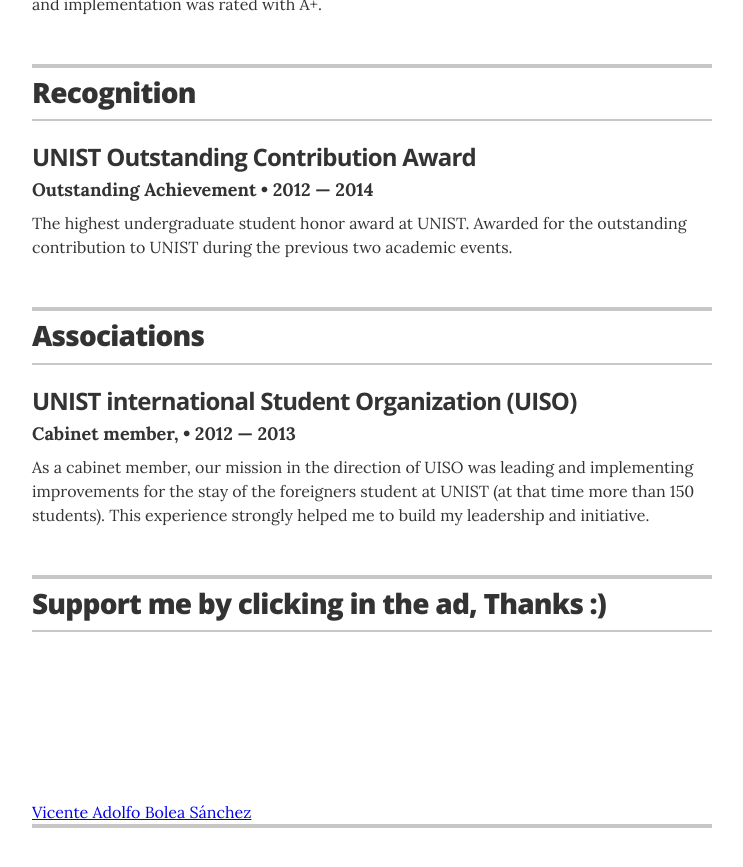
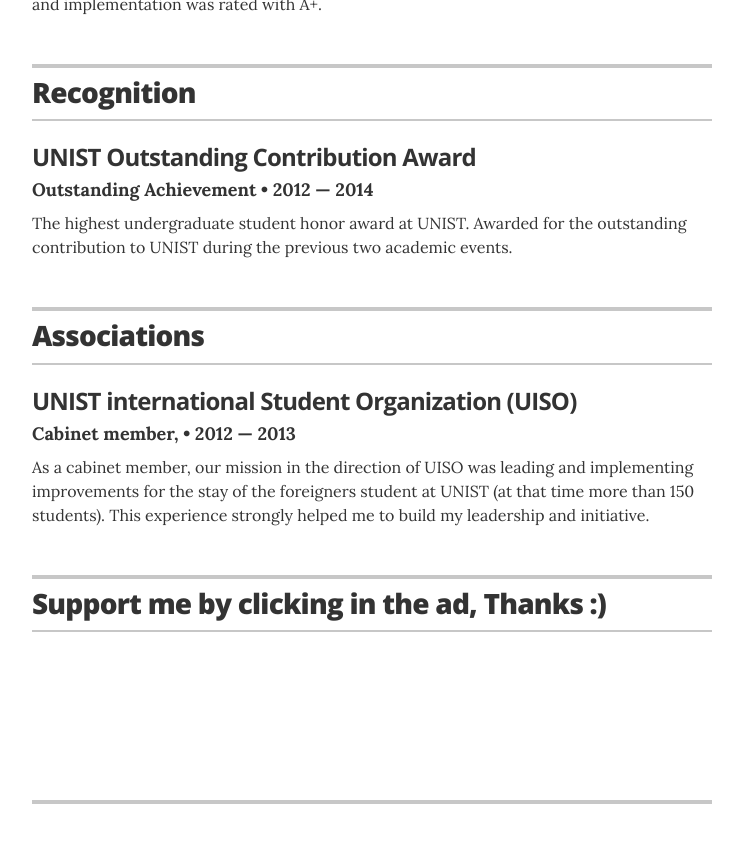
Before and after one commit to vicentebolea/vicentebolea.github.io, a Jekyll site: the page built from index.html, in a window 1280 px wide and 900 px high, scrolled down 2929 px. Shown: the top 867 px of the window, without its empty margins (268-1011 px from the left). Built offline with Jekyll 4.4.1, drawn with Linux system fonts in a browser that asks for light colours; comment, search, counter and statistics services are not loaded.

Commit message:
Update resume.html

```diff
--- a/_layouts/resume.html
+++ b/_layouts/resume.html
@@ -46,6 +46,11 @@
         {% else %}
         {% endif %}
 
+        <script>
+          $(#contat-button").hover(function() {
+                <div class="LI-profile-badge" display="block" data-version="v1" data-size="medium" data-locale="es_ES" data-type="vertical" data-theme="dark" data-vanity="vicente-adolfo-bolea-sánchez-b0607273"><a class="LI-simple-link" href='https://kr.linkedin.com/in/vicente-adolfo-bolea-s%C3%A1nchez-b0607273?trk=profile-badge'>Vicente Adolfo Bolea Sánchez</a></div>
+            }
+        </script>
       </header>
 
       {% if site.resume_section_experience %}
@@ -232,7 +237,6 @@
 </script>
       </section>
 
-    <div class="LI-profile-badge"  data-version="v1" data-size="medium" data-locale="es_ES" data-type="vertical" data-theme="dark" data-vanity="vicente-adolfo-bolea-sánchez-b0607273"><a class="LI-simple-link" href='https://kr.linkedin.com/in/vicente-adolfo-bolea-s%C3%A1nchez-b0607273?trk=profile-badge'>Vicente Adolfo Bolea Sánchez</a></div>
       <!-- end Links -->
       {% endif %}
 
```
